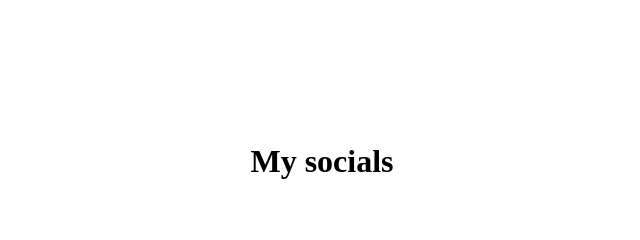
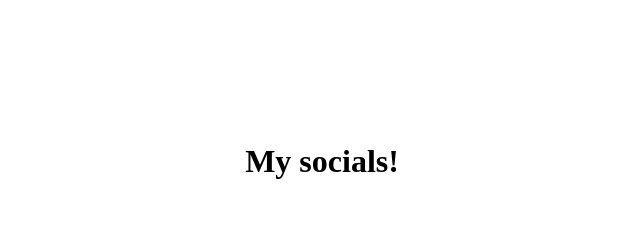
Before and after one commit to mistermax2233/mistermax2233.github.io, a plain HTML site: page index.html in a window 1280 px wide. Shown: the top 240 px of the page, 318-958 px from the left. Drawn offline with Linux system fonts and the light colour scheme; a script that the page names is missing.

Commit message:
Update index.html

```diff
--- a/index.html
+++ b/index.html
@@ -22,7 +22,7 @@
     <!-- end .header -->
 </div>
       <div align="center">
-         <h1>  My socials </h1>
+         <h1>  My socials! </h1>
 </div>
         <p> <img src="https://i.pinimg.com/474x/47/f2/24/47f2248d04a02f9b50805cc1f256b094.jpg" height="20" width="20"  style="float:left"> <h2 style="color:darkblue"> Discord: max.jpg#6911 </h2> </p>
 
```
